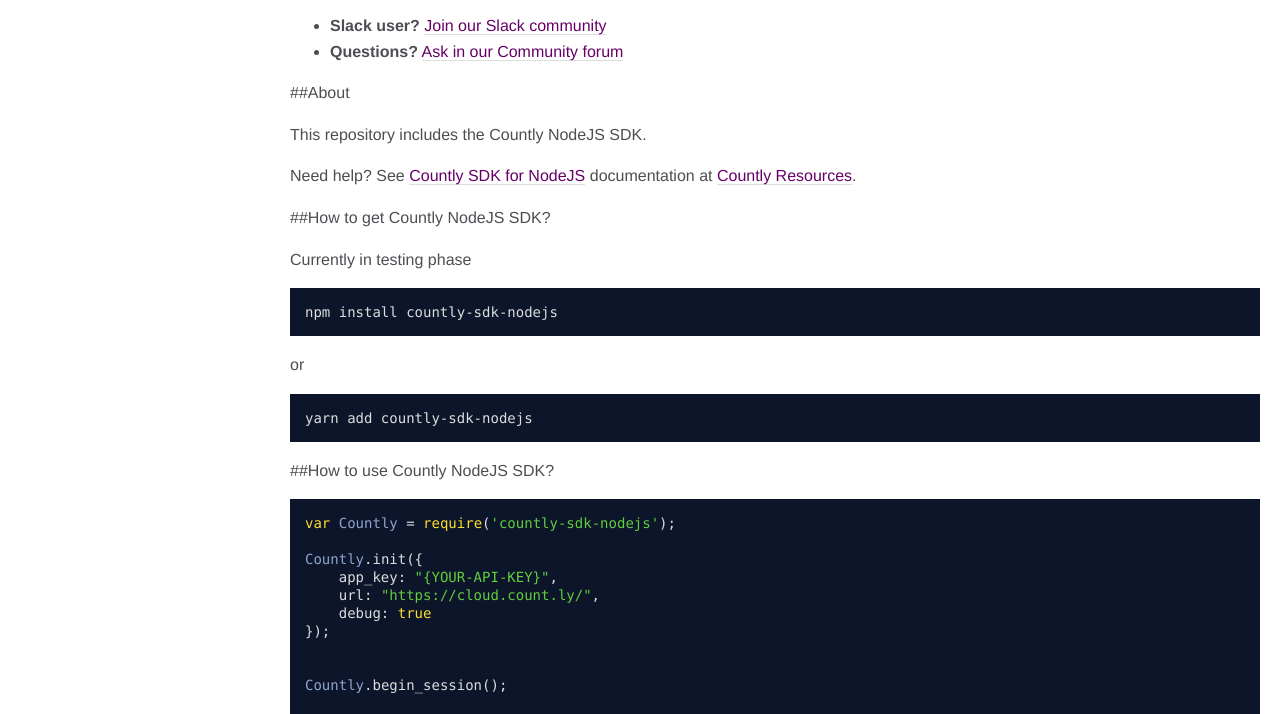
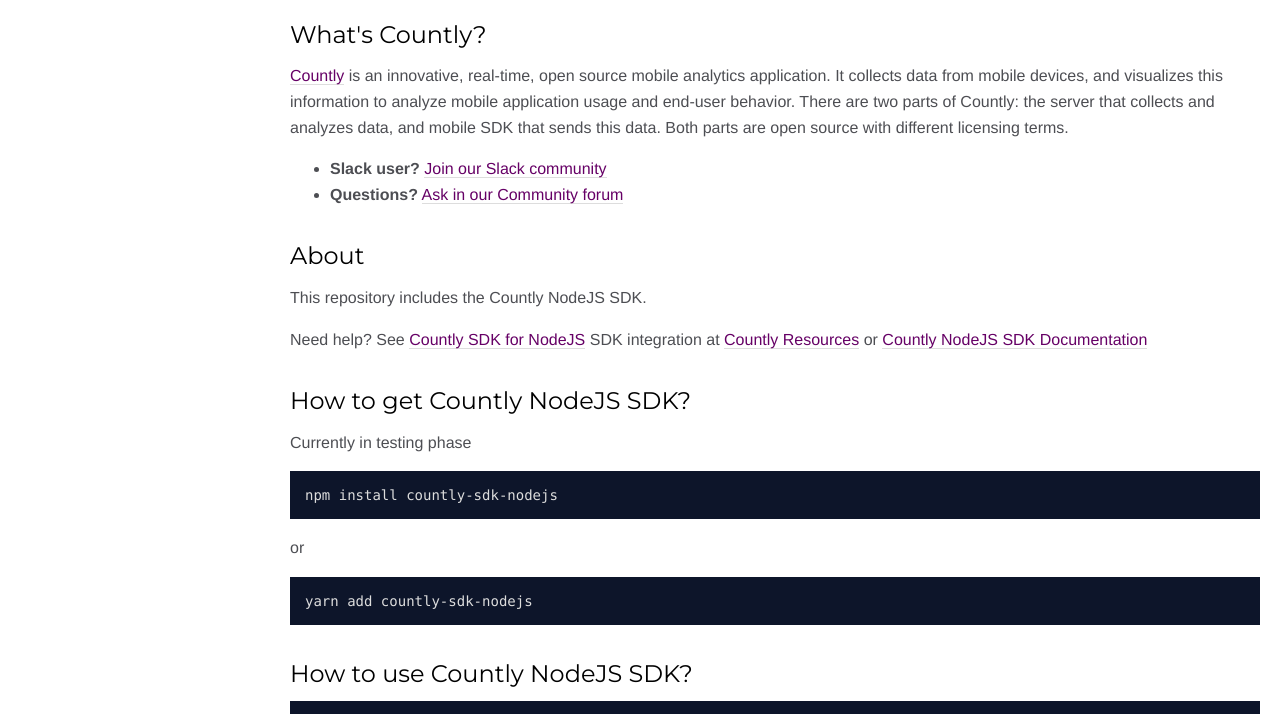
Before and after one commit to typora/countly-sdk-nodejs, a plain HTML site: page index.html in a window 1280 px wide. Shown: the part 727-1441 px from the top of the page. Drawn offline with Linux system fonts and the light colour scheme; a script that the page names is missing.

Commit message:
Deploy code docs to GitHub Pages Travis build: 38
Commit: b7c33bbd5db885698f2aa86d2620edba8b7f1bf4

```diff
--- a/index.html
+++ b/index.html
@@ -63,9 +63,10 @@
 
 
     <section class="readme">
-        <article><p>#Countly NodeJS SDK <a href="https://travis-ci.org/Countly/countly-sdk-nodejs"><img src="https://travis-ci.org/Countly/countly-sdk-nodejs.svg?branch=master" alt="Build Status"></a> <a href="https://badge.fury.io/js/countly-sdk-nodejs"><img src="https://badge.fury.io/js/countly-sdk-nodejs.svg" alt="npm version"></a> <a href="http://inch-ci.org/github/Countly/countly-sdk-nodejs"><img src="http://inch-ci.org/github/Countly/countly-sdk-nodejs.svg?branch=master" alt="Inline docs"></a></p>
-<p>##What's Countly?
-<a href="http://count.ly">Countly</a> is an innovative, real-time, open source mobile analytics application.
+        <article><h1 id="countly-nodejs-sdk">Countly NodeJS SDK</h1>
+<p><a href="https://travis-ci.org/Countly/countly-sdk-nodejs"><img src="https://travis-ci.org/Countly/countly-sdk-nodejs.svg?branch=master" alt="Build Status"></a> <a href="https://badge.fury.io/js/countly-sdk-nodejs"><img src="https://badge.fury.io/js/countly-sdk-nodejs.svg" alt="npm version"></a> <a href="http://inch-ci.org/github/Countly/countly-sdk-nodejs"><img src="http://inch-ci.org/github/Countly/countly-sdk-nodejs.svg?branch=master" alt="Inline docs"></a></p>
+<h2 id="what-s-countly-">What's Countly?</h2>
+<p><a href="http://count.ly">Countly</a> is an innovative, real-time, open source mobile analytics application.
 It collects data from mobile devices, and visualizes this information to analyze mobile application
 usage and end-user behavior. There are two parts of Countly: the server that collects and analyzes data,
 and mobile SDK that sends this data. Both parts are open source with different licensing terms.</p>
@@ -73,13 +74,13 @@
 <li><strong>Slack user?</strong> <a href="http://slack.count.ly:3000/">Join our Slack community</a></li>
 <li><strong>Questions?</strong> <a href="http://community.count.ly">Ask in our Community forum</a></li>
 </ul>
-<p>##About</p>
+<h2 id="about">About</h2>
 <p>This repository includes the Countly NodeJS SDK.</p>
-<p>Need help? See <a href="http://resources.count.ly/v1.0/docs/countly-sdk-for-nodejs">Countly SDK for NodeJS</a> documentation at <a href="http://resources.count.ly">Countly Resources</a>.</p>
-<p>##How to get Countly NodeJS SDK?</p>
+<p>Need help? See <a href="http://resources.count.ly/v1.0/docs/countly-sdk-for-nodejs">Countly SDK for NodeJS</a> SDK integration at <a href="http://resources.count.ly">Countly Resources</a>  or <a href="http://countly.github.io/countly-sdk-nodejs/">Countly NodeJS SDK Documentation</a></p>
+<h2 id="how-to-get-countly-nodejs-sdk-">How to get Countly NodeJS SDK?</h2>
 <p>Currently in testing phase</p>
 <pre class="prettyprint source"><code>npm install countly-sdk-nodejs</code></pre><p>or</p>
-<pre class="prettyprint source"><code>yarn add countly-sdk-nodejs</code></pre><p>##How to use Countly NodeJS SDK?</p>
+<pre class="prettyprint source"><code>yarn add countly-sdk-nodejs</code></pre><h2 id="how-to-use-countly-nodejs-sdk-">How to use Countly NodeJS SDK?</h2>
 <pre class="prettyprint source"><code>var Countly = require('countly-sdk-nodejs');
 
 Countly.init({
@@ -115,7 +116,7 @@
 <li><a href="https://github.com/euforic/Titanium-Count.ly">Countly Appcelerator Titanium SDK</a> (Community supported)</li>
 <li><a href="https://github.com/Countly/countly-sdk-unity">Countly Unity3D SDK</a> (Community supported)</li>
 </ul>
-<p>###How can I help you with your efforts?</p>
+<h3 id="how-can-i-help-you-with-your-efforts-">How can I help you with your efforts?</h3>
 <p>Glad you asked. We need ideas, feedbacks and constructive comments. All your suggestions will be taken care with upmost importance. We are on <a href="http://twitter.com/gocountly">Twitter</a> and <a href="http://www.facebook.com/Countly">Facebook</a> if you would like to keep up with our fast progress!</p>
 <p>If you like Countly, why not use one of our badges and give a link back to us, so others know about this wonderful platform? </p>
 <p><img src="https://count.ly/wp-content/uploads/2014/10/countly_badge_5.png" alt="Light badge">  <img src="https://count.ly/wp-content/uploads/2014/10/countly_badge_6.png" alt="Dark badge"></p>
```
